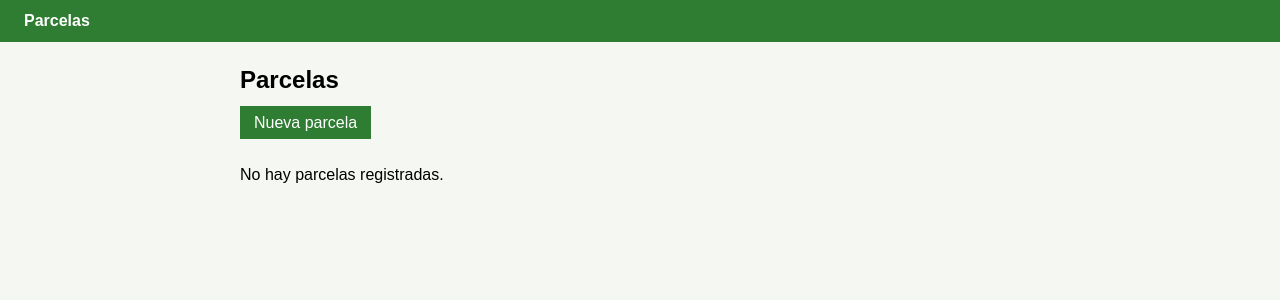
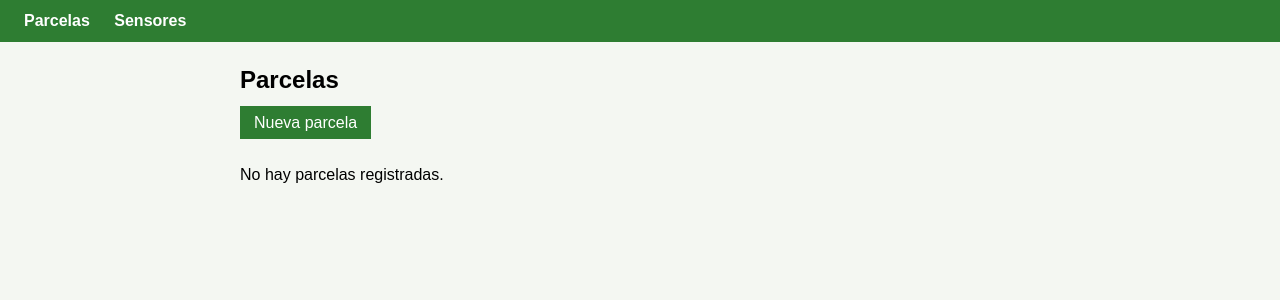
Before and after one commit to Danny-Andy/monitoreo-agricultura-precision, a Flask app: page /parcelas/ in a window 1280 px wide. Shown: the top 300 px of the page. Run offline with Flask 3, Linux system fonts and the light colour scheme; data that the repository does not hold is empty.

Commit message:
enlace de sensores al menú

```diff
--- a/src/templates/base.html
+++ b/src/templates/base.html
@@ -21,6 +21,7 @@
 <body>
     <nav>
         <a href="{{ url_for('parcelas.listar') }}">Parcelas</a>
+        <a href="{{ url_for('sensores.listar') }}">Sensores</a>
 
     </nav>
     <main>
```
